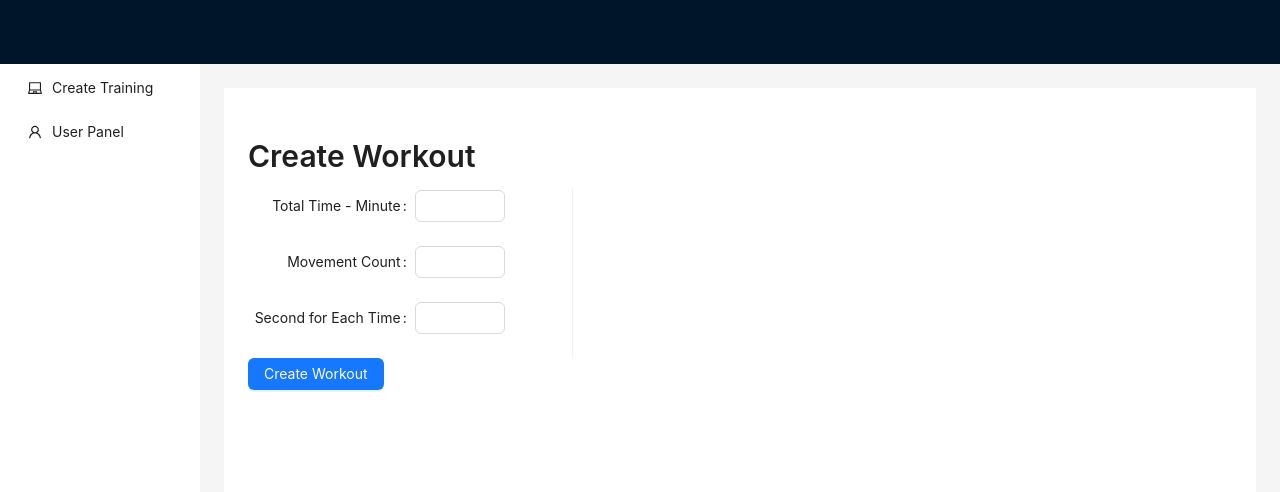
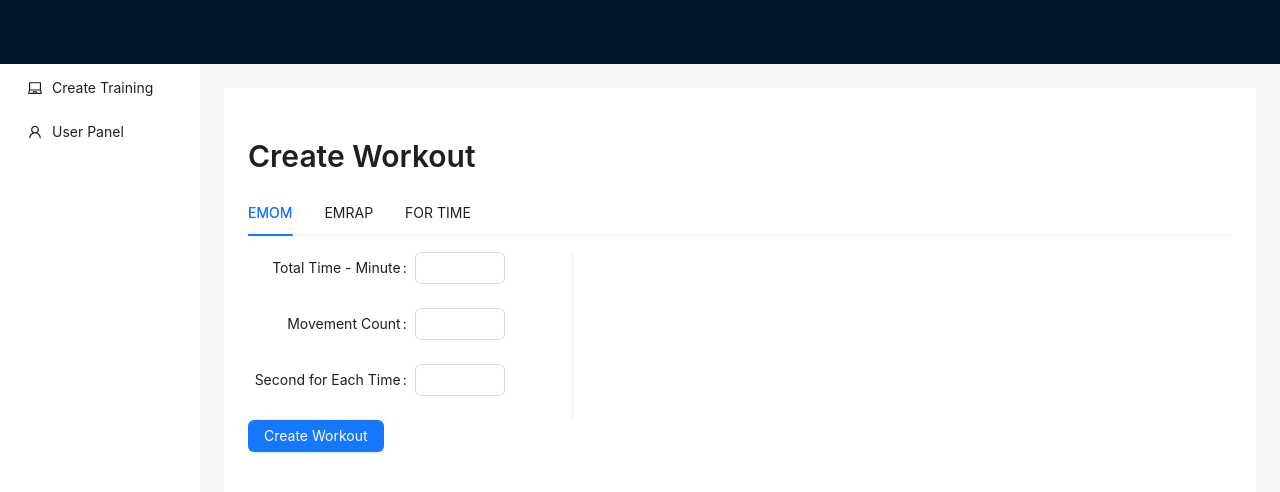
Before and after one commit to ipekgulsencelik/CrossFit, a React (Vite) app in the folder sport-app/: page / in a window 1280 px wide. Shown: the top 492 px of the page. Built offline with nearby package versions, Linux system fonts and the light colour scheme.

Commit message:
adding component

```diff
--- a/sport-app/src/App.tsx
+++ b/sport-app/src/App.tsx
@@ -1,9 +1,10 @@
-import React, { useState } from 'react';
+import React from 'react';
 import { LaptopOutlined, UserOutlined } from '@ant-design/icons';
-import { Typography, Button, Form, Input, MenuProps, Breadcrumb, Layout, Menu, theme, InputNumber, TimePicker, Select, Divider } from 'antd';
+import { MenuProps, Layout, Menu } from 'antd';
+
+import CreateWorkout from './components/app/create-workout/CreateWorkout';
 
 const { Header, Content, Sider } = Layout;
-const { Title } = Typography;
 
 const menu = [{
   icon: LaptopOutlined,
@@ -26,16 +27,6 @@ const items2: MenuProps['items'] = menu.map(
 );
 
 function App() {
-  const [movementCount, setMovementCount] = useState<number>(0);
-
-  const onFinish = (values: any) => {
-    console.log('Success:', values);
-  };
-
-  const onFinishFailed = (errorInfo: any) => {
-    console.log('Failed:', errorInfo);
-  };
-
   return (
     <Layout style={{ height: '100vh' }}>
       <Header className="header">
@@ -52,12 +43,6 @@ function App() {
           />
         </Sider>
         <Layout style={{ padding: '24px' }}>
-          {/* <Breadcrumb style={{ margin: '16px 0' }}>
-          <Breadcrumb.Item>Home</Breadcrumb.Item>
-          <Breadcrumb.Item>List</Breadcrumb.Item>
-          <Breadcrumb.Item>App</Breadcrumb.Item>
-        </Breadcrumb> */}
-
           <Content
             style={{
               padding: 24,
@@ -66,61 +51,7 @@ function App() {
               background: 'white'
             }}
           >
-            <Title level={2}>Create Workout</Title>
-
-            <Form
-              name="basic"
-              labelCol={{ span: 16 }}
-              style={{
-                maxWidth: 600,
-              }}
-              onFinish={onFinish}
-              autoComplete="off"
-            >
-              <div style={{ display: 'flex', gap: 66 }}>
-                <div>
-                  <Form.Item
-                    label="Total Time - Minute"
-                    name="time"
-                  >
-                    <InputNumber min={0} />
-                  </Form.Item>
-
-                  <Form.Item
-                    label="Movement Count"
-                    name="movementCount"
-                  >
-                    <InputNumber onChange={(e) => setMovementCount(e as number)} min={0} />
-                  </Form.Item>
-
-                  <Form.Item
-                    label="Second for Each Time"
-                    name="secondForEachTime"
-                  >
-                    <InputNumber min={0} />
-                  </Form.Item>
-                </div>
-
-                <Divider type='vertical' style={{ height: 'auto' }} />
-
-                <Form.Item>
-                  <div style={{ display: 'flex', flexDirection: 'column' }}>
-                    {Array.from(Array(movementCount).keys()).map((item: number) => (
-                      <>
-                        {item + 1}.
-                        <Select style={{ width: 400 }} />
-                      </>
-                    ))}
-                  </div>
-                </Form.Item>
-              </div>
-
-              <Form.Item>
-                <Button type="primary" htmlType="submit">
-                  Create Workout
-                </Button>
-              </Form.Item>
-            </Form>
+            <CreateWorkout />
           </Content>
         </Layout>
       </Layout>
--- /dev/null
+++ b/sport-app/src/components/app/create-workout/CreateWorkout.tsx
@@ -0,0 +1,115 @@
+import { useState } from 'react';
+import { Typography, Button, Form, Tabs } from 'antd';
+import type { TabsProps } from 'antd';
+
+import Detail from './details/Detail';
+import SelectMovement from './select-movement/SelectMovement';
+
+const { Title } = Typography;
+
+const CreateWorkout = () => {
+    const [movementCount, setMovementCount] = useState<number>(0);
+
+    const onFinish = (values: any) => {
+        console.log('Success:', values);
+    };
+
+    const onChange = (key: string) => {
+        console.log(key);
+    };
+
+    const items: TabsProps['items'] = [
+        {
+            key: '1',
+            label: `EMOM`,
+            children: (
+                < Form
+                    name="basic"
+                    labelCol={{ span: 16 }}
+                    style={{
+                        maxWidth: 600,
+                    }}
+                    onFinish={onFinish}
+                    autoComplete="off"
+                >
+                    <div style={{ display: 'flex', gap: 66 }}>
+                        <Detail movementCount={movementCount} setMovementCount={setMovementCount} />
+
+                        <SelectMovement movementCount={movementCount} />
+                    </div>
+
+                    <Form.Item>
+                        <Button type="primary" htmlType="submit">
+                            Create Workout
+                        </Button>
+                    </Form.Item>
+                </Form >
+            ),
+        },
+        {
+            key: '2',
+            label: `EMRAP`,
+            children: (
+                < Form
+                    name="basic"
+                    labelCol={{ span: 16 }}
+                    style={{
+                        maxWidth: 600,
+                    }}
+                    onFinish={onFinish}
+                    autoComplete="off"
+                >
+                    <div style={{ display: 'flex', gap: 66 }}>
+                        <Detail movementCount={movementCount} setMovementCount={setMovementCount} />
+
+                        <SelectMovement movementCount={movementCount} />
+                    </div>
+
+                    <Form.Item>
+                        <Button type="primary" htmlType="submit">
+                            Create Workout
+                        </Button>
+                    </Form.Item>
+                </Form >
+            ),
+        },
+        {
+            key: '3',
+            label: `FOR TIME`,
+            children: (
+                < Form
+                    name="basic"
+                    labelCol={{ span: 16 }}
+                    style={{
+                        maxWidth: 600,
+                    }}
+                    onFinish={onFinish}
+                    autoComplete="off"
+                >
+                    <div style={{ display: 'flex', gap: 66 }}>
+                        <Detail movementCount={movementCount} setMovementCount={setMovementCount} />
+
+                        <SelectMovement movementCount={movementCount} />
+                    </div>
+
+                    <Form.Item>
+                        <Button type="primary" htmlType="submit">
+                            Create Workout
+                        </Button>
+                    </Form.Item>
+                </Form >
+            ),
+        },
+    ];
+
+
+    return (
+        <>
+            <Title level={2}>Create Workout</Title>
+
+            <Tabs defaultActiveKey="1" items={items} onChange={onChange} />
+        </>
+    )
+}
+
+export default CreateWorkout;
```
